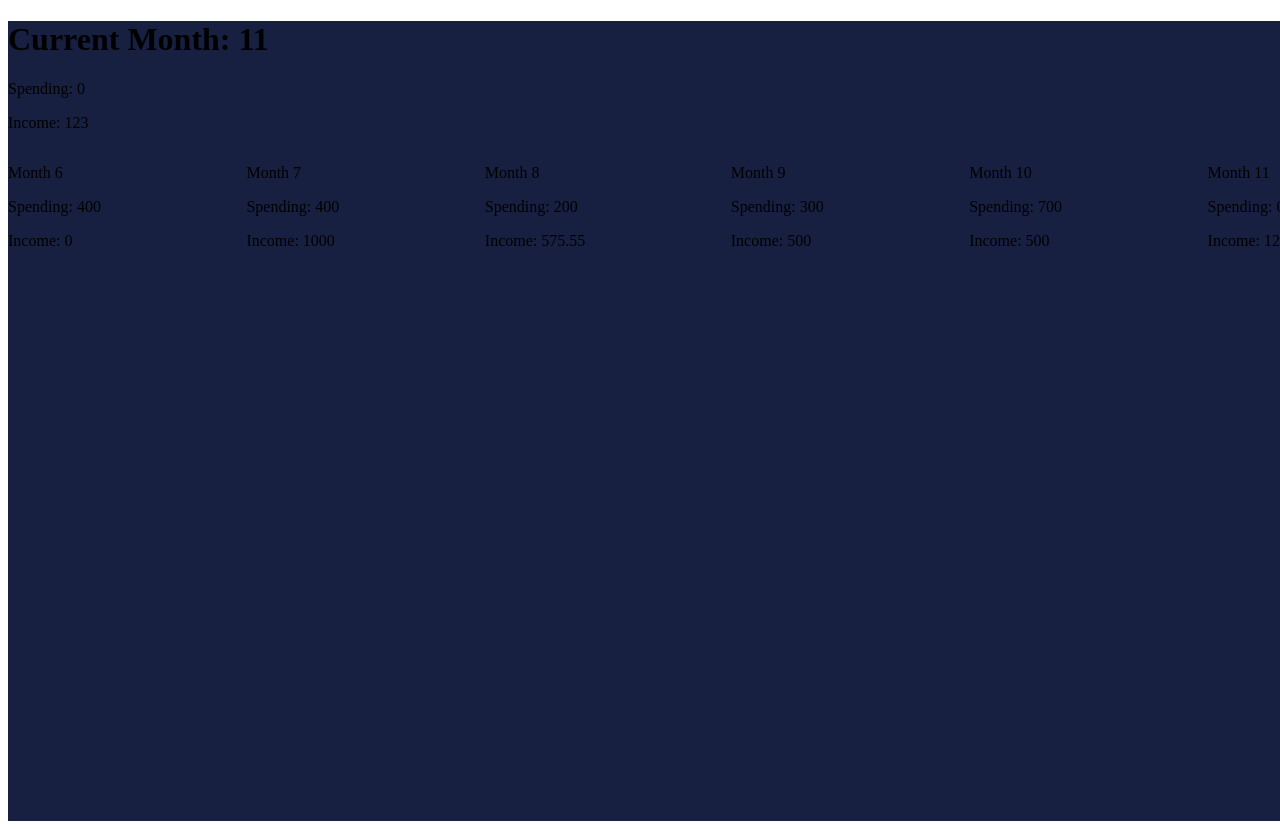
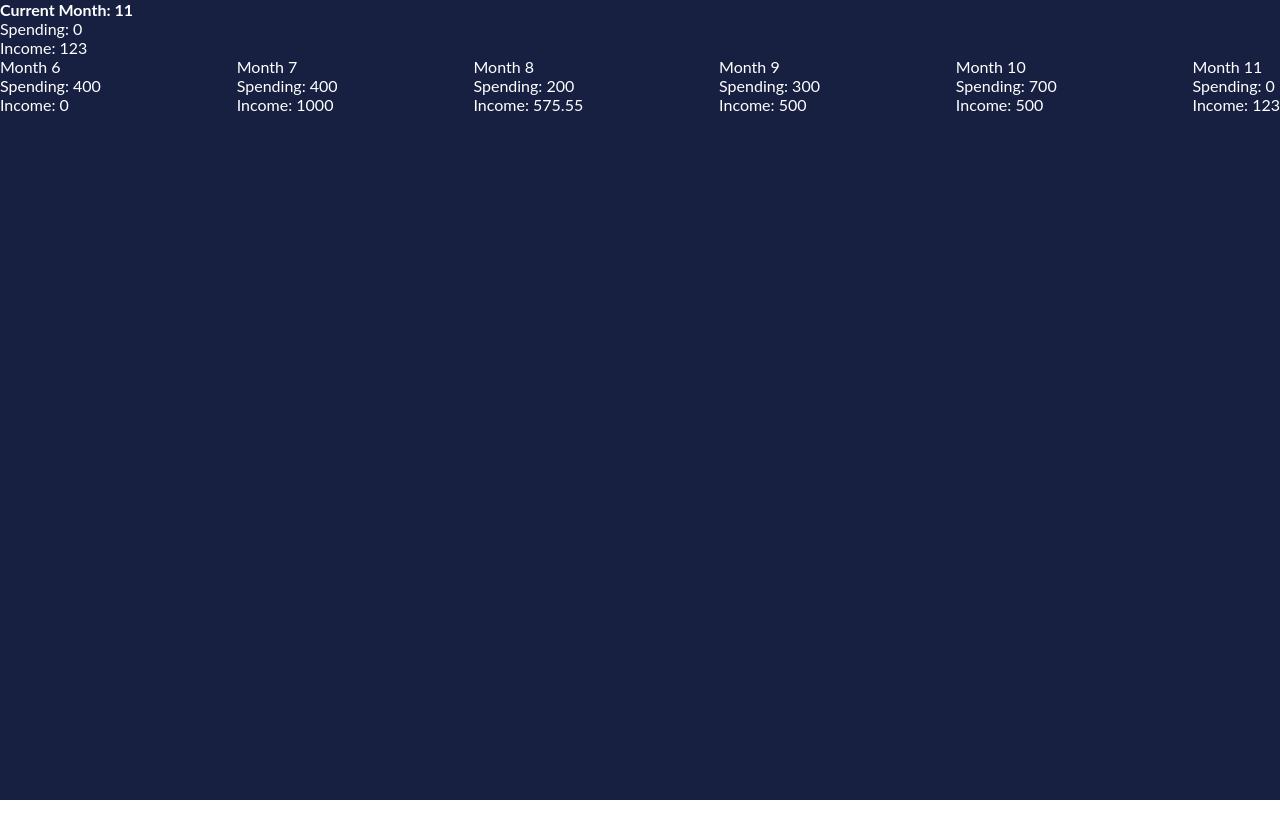
Before and after one commit to rohkevin/b-analysis-chart, a React (Create React App) app: page / in a window 1280 px wide. After the commit the page ends 800 px from the top, so only its background shows below. Built offline with nearby package versions, Linux system fonts and the light colour scheme.

Commit message:
General overall styling

```diff
--- a/src/index.css
+++ b/src/index.css
@@ -3,3 +3,12 @@
   --spendingColor: #428DFC;
   --incomeColor: #0CE381;
 }
+* {
+  margin: 0;
+  padding: 0;
+  box-sizing: border-box;
+  font-size: 16px;
+  font-family: 'Lato', 'Helvetica', 'Arial', sans-serif;
+  text-decoration: none;
+  color: #fff;
+}
```
